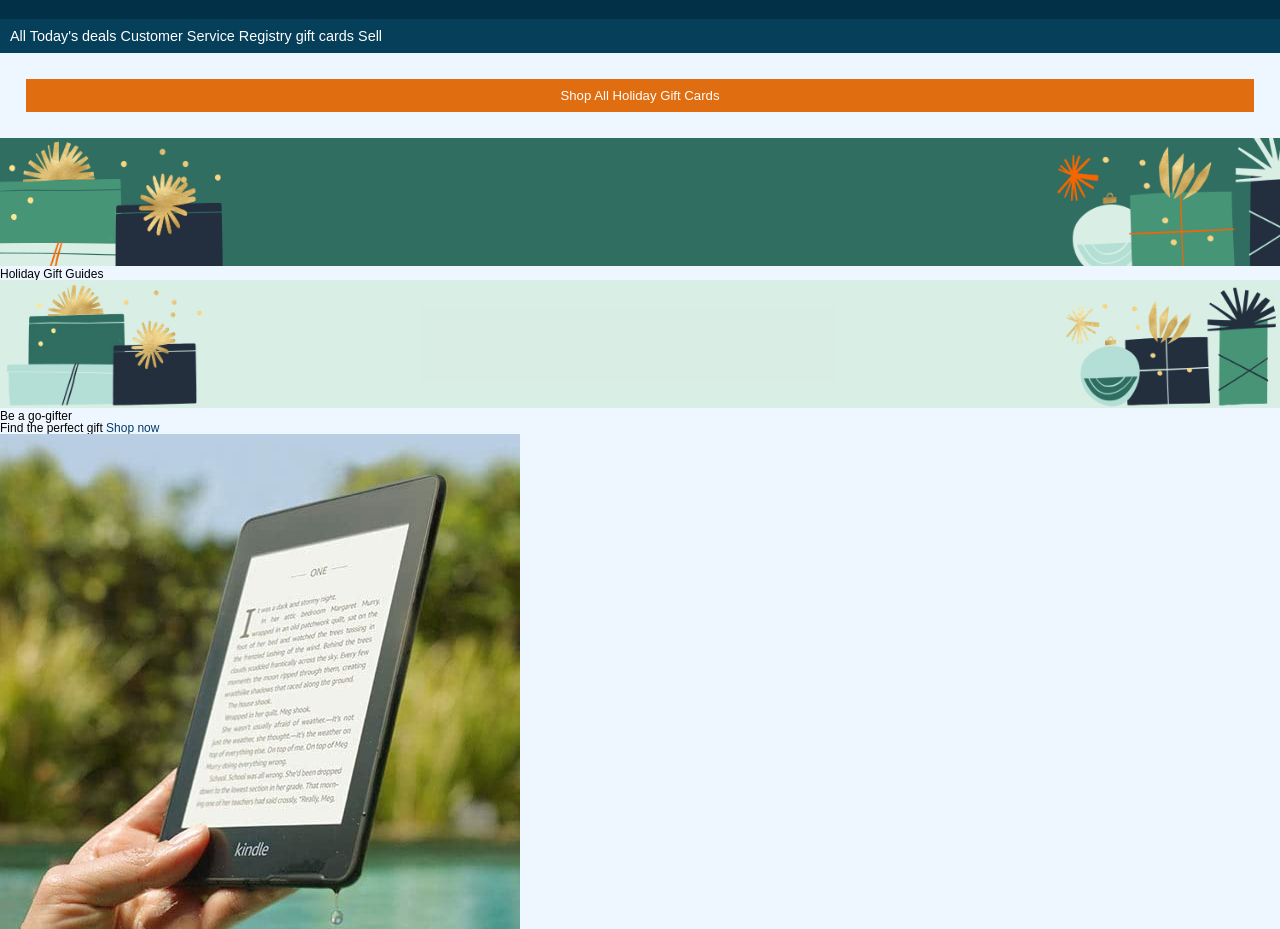
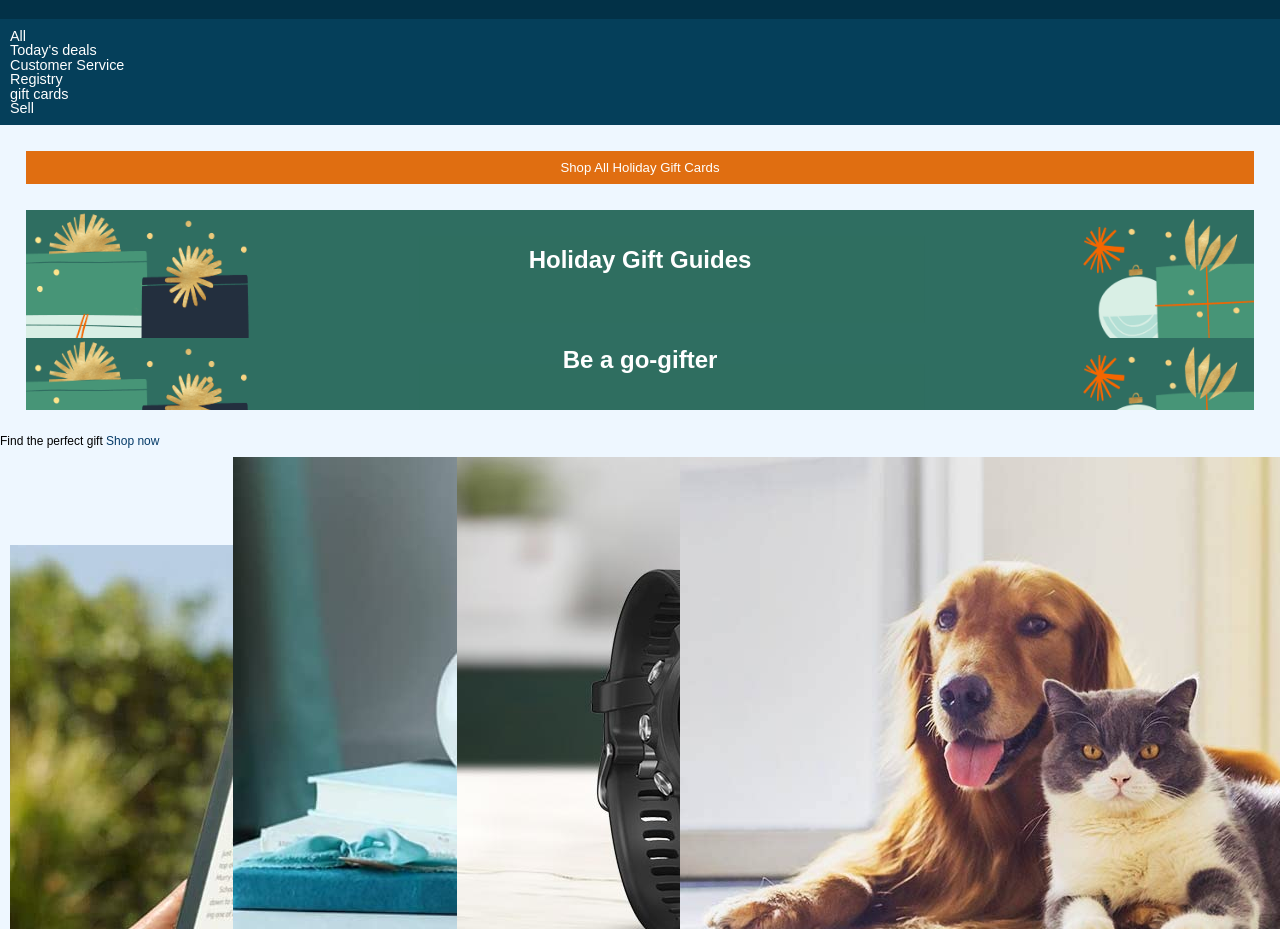
Before and after one commit to Emanuele-Gardina/EsameS2-L5, a plain HTML site: page assets/index.html in a window 1280 px wide. Shown: the part 63-992 px from the top of the page. Drawn offline with Linux system fonts and the light colour scheme.

Commit message:
esame inguardabile

```diff
--- /dev/null
+++ b/JS Exercises/index.html
@@ -0,0 +1,12 @@
+<!DOCTYPE html>
+<html lang="en">
+<head>
+    <meta charset="UTF-8">
+    <meta name="viewport" content="width=device-width, initial-scale=1.0">
+    <title>Javascript esame</title>
+</head>
+<body>
+
+    <script src="./D5.js"></script>
+</body>
+</html>
--- a/assets/css/style.css
+++ b/assets/css/style.css
@@ -11,12 +11,14 @@ body{
 }
 nav{
     background-color: rgb(5, 63, 90);
+
 }
 #menu{
     color: white;
     font-weight: 500;
     font-size: 1.2em;
     padding: 10px;
+
 }
 #orange{
     background-color: rgb(224, 110, 17);
@@ -29,6 +31,30 @@ nav{
     margin: 2%;
 
 }
-header{
-    width: 100%;
+#lista{
+    list-style: none;
 }
+.sfondo{
+    background-image: url(../images/bg-image.png);
+    line-height: 100px;
+    margin: 2%;
+}
+#testo{
+    color: white;
+    font-size: 2em;
+    font-weight: 600;
+    text-align: center;
+}
+.blocco{
+    box-sizing: border-box;
+}
+.box{
+    display: inline-block;
+    margin: 5px;
+    width: 200px;
+    height: auto;
+    padding: 5px;
+    border-radius: 25px;
+
+
+}
--- a/assets/index.html
+++ b/assets/index.html
@@ -13,12 +13,14 @@
     </div>
     <nav>
         <div id="menu">
-            <span>All</span>
-            <span>Today's deals</span>
-            <span>Customer Service</span>
-            <span>Registry</span>
-            <span>gift cards</span>
-            <span>Sell</span>
+            <ul id="lista">
+                <li>All</li>
+                <li>Today's deals</li>
+                <li>Customer Service</li>
+                <li>Registry</li>
+                <li>gift cards</li>
+                <li>Sell</li>
+            </ul>
         </div>
     </nav>
 
@@ -26,46 +28,46 @@
         <span>Shop All Holiday Gift Cards</span>
     </div>
 
-    <header>
+
     <div class="sfondo">
-            <img src="./images/bg-image.png" alt="sfondo1">
+        <div id="testo">
             <h1>Holiday Gift Guides</h1>
-        </div>
-        <div>
-            <img src="./images/bg-img.png" alt="sfondo2">
             <p> Be a go-gifter</p>
         </div>
-    </header>
+    </div>
 
-    <main>
+    <p>Find the perfect gift <span style="color: rgb(5, 59, 104);"> Shop now</span></p>
+
     <div>
-            <p>Find the perfect gift <span style="color: rgb(5, 59, 104);"> Shop now</span></p>
-            <div class="box1">
+        <div class="box blocco1">
             <img src="./images/img_1.jpg" alt="foto1">
         </div>
-            <div class="box2">
+        <div class="box blocco2">
             <img src="./images/img_2.jpg" alt="foto2">
         </div>
-            <div class="box3">
+        <div class="box blocco3">
             <img src="./images/img_3.jpg" alt="foto3">
         </div>
-            <div class="box4">
+        <div class="box blocco4">
             <img src="./images/img_4.jpg" alt="foto4">
         </div>
     </div>
+
+
     <div>
         <figure>
             <img src="./images/img_9.png" alt="foto9">
             <figcaption>the gifting game <span style="color: rgb(5, 59, 104);">Shop gaming</span></figcaption>
         </figure>
     </div>
+
     <div>
         <figure>
             <img src="./images/img_10.png" alt="foto10">
             <figcaption>sound of cheer <span style="color: rgb(5, 59, 104);">Shop Audio & Accessories</span></figcaption>
         </figure>
     </div>
-    </main>
+
 
     <footer>
         <nav>
```
Also changed, not shown: JS Exercises/D5.js (+20 -0 lines). Lines whose indentation alone changed are shown as unchanged.
